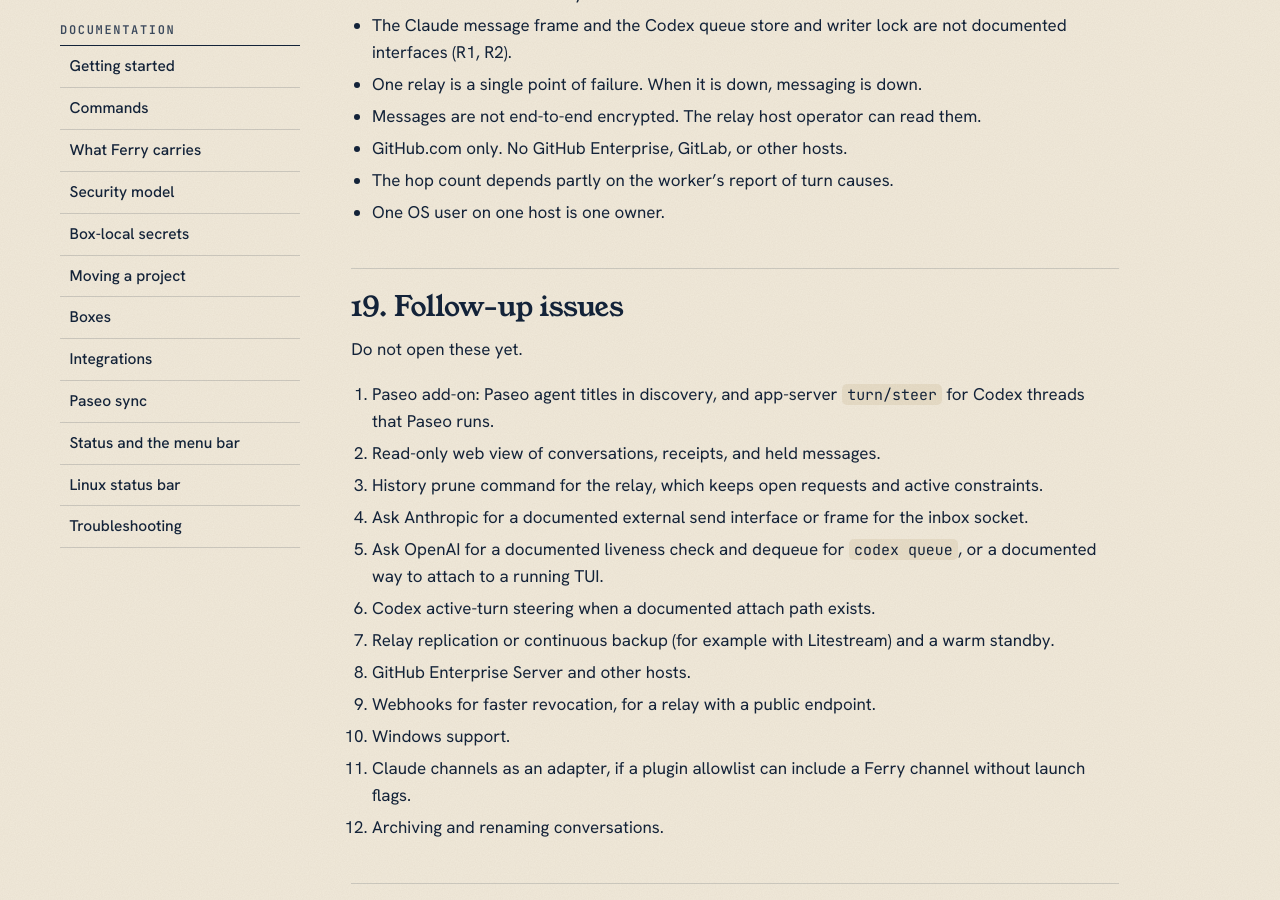
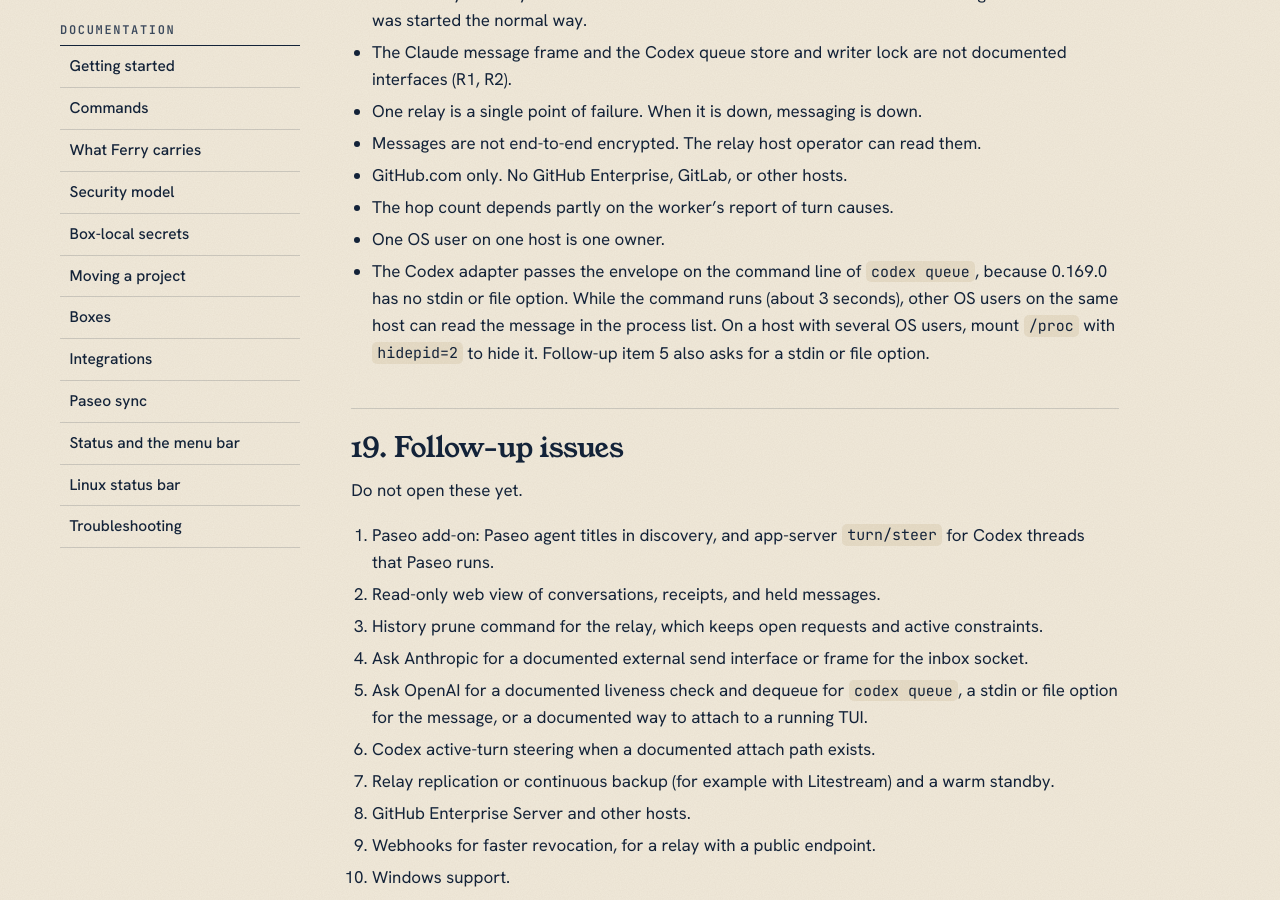
Before and after one commit to dlhck/ferry, a Jekyll site: the page built from docs/agent-messaging-design.md, in a window 1280 px wide and 900 px high, scrolled down 65121 px. Built offline with Jekyll 4.4.1, drawn with Linux system fonts in a browser that asks for light colours; some of the changed text lies outside the part shown.

Commit message:
docs: record the codex queue argument limit

```diff
--- a/docs/agent-messaging-design.md
+++ b/docs/agent-messaging-design.md
@@ -978,7 +978,7 @@ Capability check: at registration, the worker checks within 10 seconds that the
 Delivery, after a `go`:
 
 1. Check liveness. Not live: report the outcome `offline`. The relay sets `hold = recipient-offline` and the session state `offline`.
-2. Run `<runtime exe> queue --thread <thread id> --message <envelope>`, with `CODEX_HOME` of the session. Never pass `--resume`, because it can start a stopped thread. Parse the queue item id from stdout.
+2. Run `<runtime exe> queue --thread <thread id> --message <envelope>`, with `CODEX_HOME` of the session. In 0.169.0 this argument form is the only one: `codex queue` reads the message only from `--message <TEXT>`, with no stdin or file option. See [18](#18-known-limits). Never pass `--resume`, because it can start a stopped thread. Parse the queue item id from stdout.
 3. Watch for 60 seconds: the row is gone and the lock is still held, or the transcript has the message id. Then `delivered`.
 4. If the session stops while the row still exists, the attempt is `stranded`. The worker reports `stranded`, and the relay puts the receipt back to `stored` with `hold = recipient-offline`. The request stays open, so a claim can move it.
 
@@ -1640,6 +1640,7 @@ The open items of the first discovery milestone:
 - GitHub.com only. No GitHub Enterprise, GitLab, or other hosts.
 - The hop count depends partly on the worker's report of turn causes.
 - One OS user on one host is one owner.
+- The Codex adapter passes the envelope on the command line of `codex queue`, because 0.169.0 has no stdin or file option. While the command runs (about 3 seconds), other OS users on the same host can read the message in the process list. On a host with several OS users, mount `/proc` with `hidepid=2` to hide it. Follow-up item 5 also asks for a stdin or file option.
 
 ## 19. Follow-up issues
 
@@ -1649,7 +1650,7 @@ Do not open these yet.
 2. Read-only web view of conversations, receipts, and held messages.
 3. History prune command for the relay, which keeps open requests and active constraints.
 4. Ask Anthropic for a documented external send interface or frame for the inbox socket.
-5. Ask OpenAI for a documented liveness check and dequeue for `codex queue`, or a documented way to attach to a running TUI.
+5. Ask OpenAI for a documented liveness check and dequeue for `codex queue`, a stdin or file option for the message, or a documented way to attach to a running TUI.
 6. Codex active-turn steering when a documented attach path exists.
 7. Relay replication or continuous backup (for example with Litestream) and a warm standby.
 8. GitHub Enterprise Server and other hosts.
```
